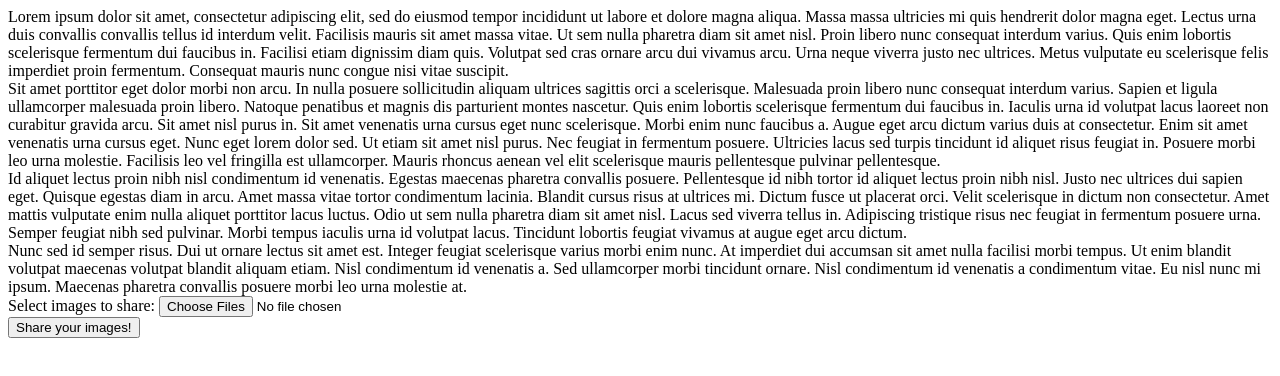
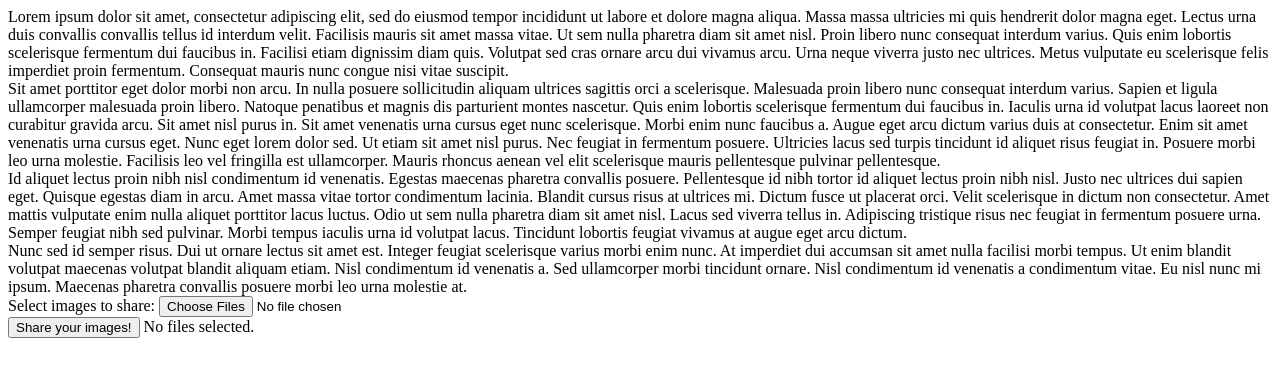
Before and after one commit to myrp-cleyton/html-pdf-share, a website: page index.html in a window 1280 px wide. Both pictures are taken after a click on the button "Share your images!". Drawn offline with Linux system fonts and the light colour scheme.

Commit message:
So, we need a array to share the images. Just one image is not sufficient

```diff
--- a/index.html
+++ b/index.html
@@ -61,8 +61,7 @@
     const output = document.getElementById('output')
 
     document.getElementById('share').addEventListener('click', async () => {
-      const files = input.files[0]
-      console.log(files)
+      const files = input.files
 
       if (files.length === 0) {
         output.textContent = 'No files selected.'
```
